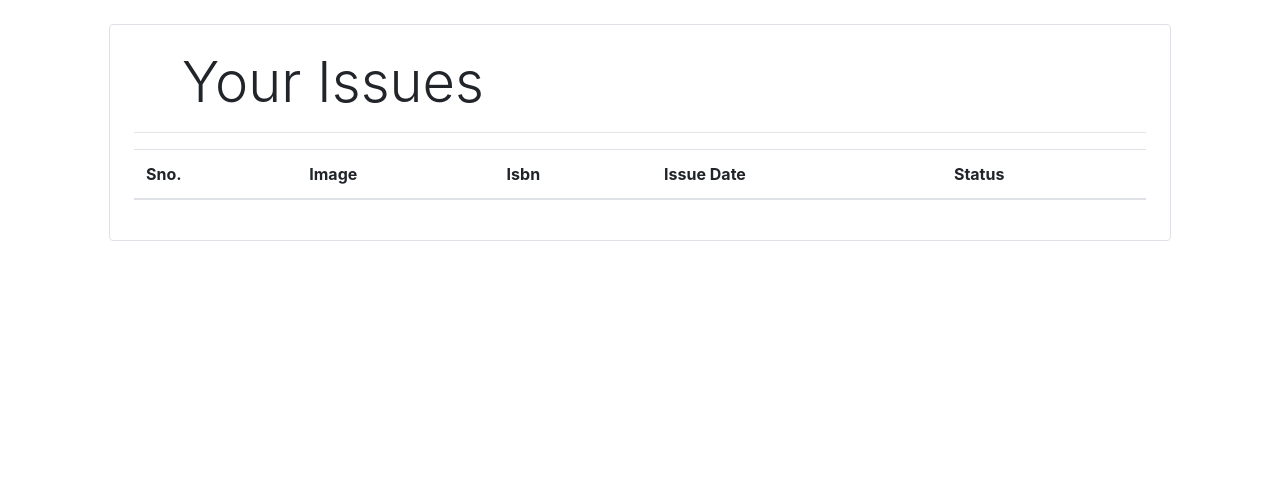
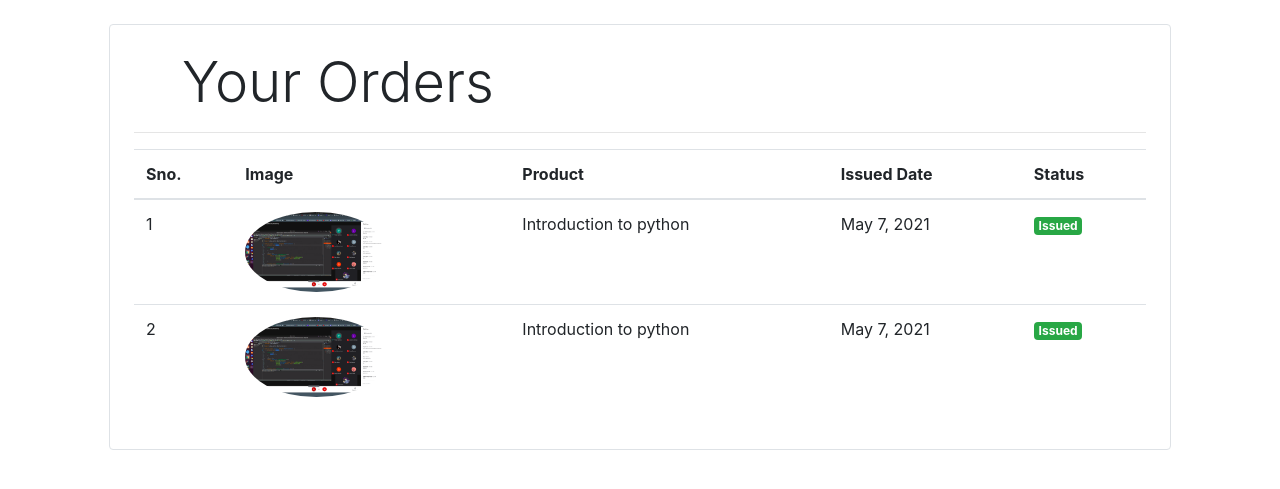
Before and after one commit to Ankush-Khatiwada/LMS-Django, a Django app: template store/templates/orders.html in a window 1280 px wide. Shown: the part 56-545 px from the top of the page. Run offline with Django 3.2, Linux system fonts and the light colour scheme; the template is opened without the code that fills it: values that come from a table or form of the project are taken from there, others are empty; data comes from the database, SQL or seed files in the repository; some libraries are stand-ins or nearby versions.

Commit message:
issue functionality

```diff
--- a/store/models/orders.py
+++ b/store/models/orders.py
@@ -5,11 +5,12 @@ import datetime
 
 
 class Order(models.Model):
-    product = models.ForeignKey(Product,on_delete=models.CASCADE)
+    product = models.ForeignKey(Product,
+                                on_delete=models.CASCADE)
     customer = models.ForeignKey(Customer,
                                  on_delete=models.CASCADE)
     quantity = models.IntegerField(default=1)
-    Isbn = models.IntegerField()
+    price = models.IntegerField()
     address = models.CharField(max_length=50, default='', blank=True)
     phone = models.CharField(max_length=50, default='', blank=True)
     date = models.DateField(default=datetime.datetime.today)
--- a/store/templates/orders.html
+++ b/store/templates/orders.html
@@ -6,15 +6,16 @@
 {% load custom_filter %}
 <div class="container">
    <div class="border rounded p-4 m-4">
-        <p class="display-4 pl-4 ml-4">Your Issues</p>
+        <p class="display-4 pl-4 ml-4">Your Orders</p>
         <hr>
         <table class="table">
             <thead>
                 <tr>
                     <th>Sno.</th>
                     <th>Image</th>
-                    <th>Isbn</th>
-                    <th>Issue Date</th>
+                    <th>Product</th>
+                    <th>Issued Date</th>
+
                     <th>Status</th>
                 </tr>
             </thead>
@@ -26,8 +27,6 @@
                     <td><img style="height: 80px;" class="rounded-circle" src="{{order.product.image.url}}" alt=""></td>
                     <td>{{order.product.name}}</td>
                     <td>{{order.date}}</td>
-                    <td>{{order.Isbn}}</td>
-
 
                     {% if order.status %}
                     <td><small class="badge badge-success">Issued</small></td>
--- a/store/views/checkout.py
+++ b/store/views/checkout.py
@@ -21,7 +21,7 @@ class CheckOut(View):
             print(cart.get(str(product.id)))
             order = Order(customer=Customer(id=customer),
                           product=product,
-                          price=product.price,
+
                           address=address,
                           phone=phone,
                           quantity=cart.get(str(product.id)))
```
Also changed, not shown: store/templates/cart.html (+11 -6 lines), db.sqlite3, store/migrations/0014_auto_20210507_1018.py (added).
